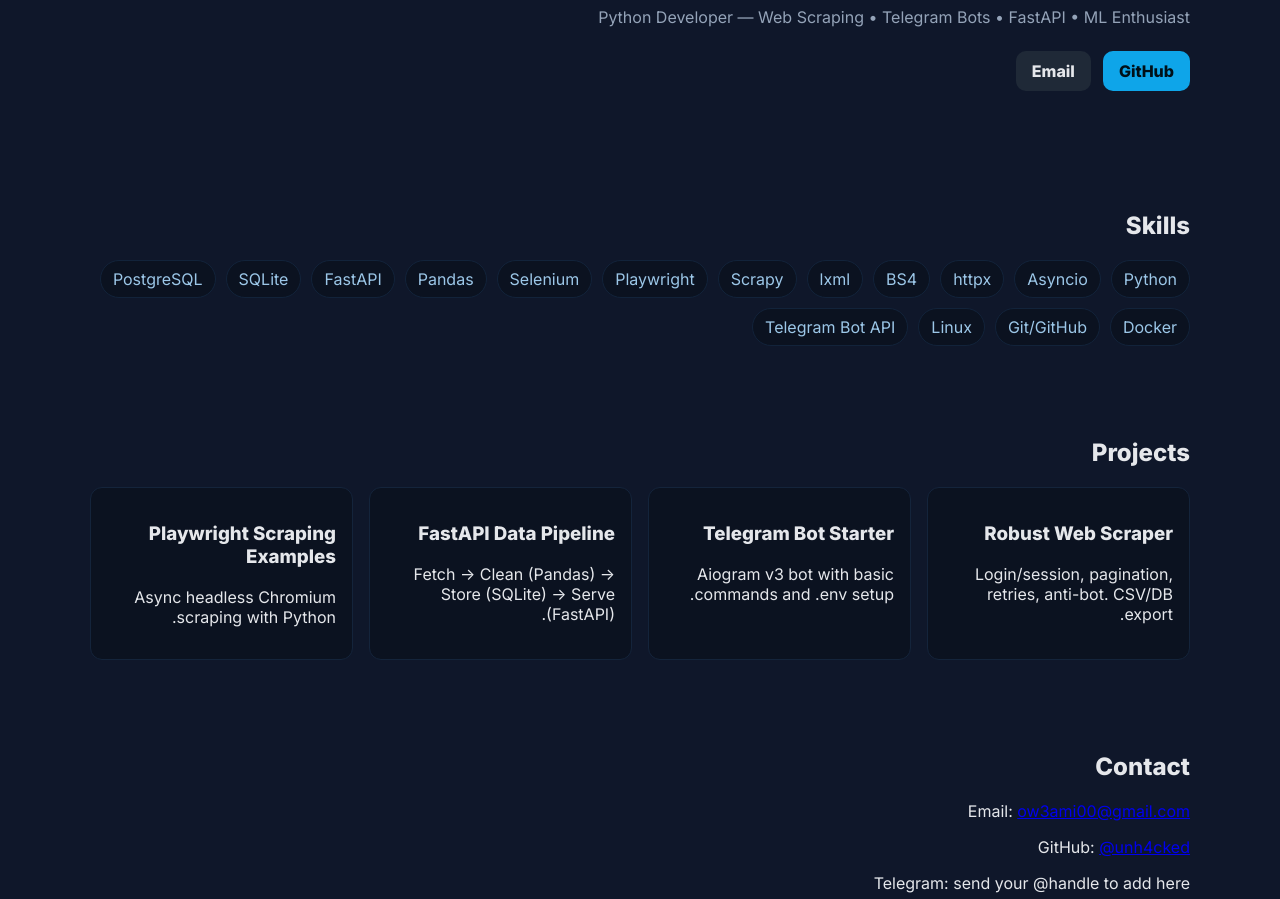
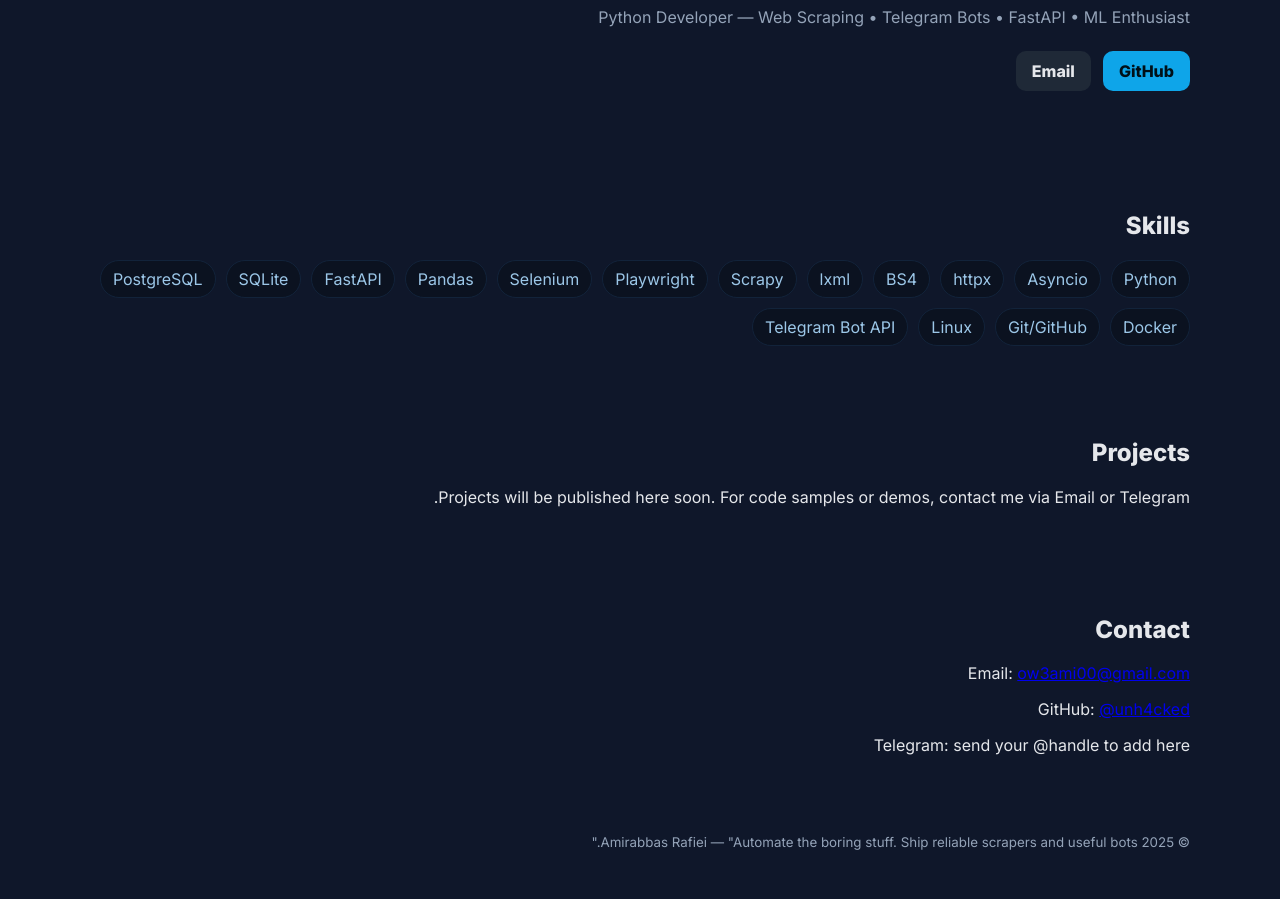
Before and after one commit to unh4cked/unh4cked.github.io, a plain HTML site: page index.html in a window 1280 px wide. Shown: the part 198-1097 px from the top of the page. Drawn offline with Linux system fonts and the light colour scheme.

Commit message:
chore: remove external repo links from Projects section (coming soon placeholder)

```diff
--- a/index.html
+++ b/index.html
@@ -44,24 +44,7 @@
 
       <section class="container" id="projects">
         <h2>Projects</h2>
-        <div class="cards">
-          <a class="card" href="https://github.com/unh4cked/web-scraper-robust" target="_blank" rel="noreferrer">
-            <h3>Robust Web Scraper</h3>
-            <p>Login/session, pagination, retries, anti-bot. CSV/DB export.</p>
-          </a>
-          <a class="card" href="https://github.com/unh4cked/telegram-bot-starter-aiogram" target="_blank" rel="noreferrer">
-            <h3>Telegram Bot Starter</h3>
-            <p>Aiogram v3 bot with basic commands and .env setup.</p>
-          </a>
-          <a class="card" href="https://github.com/unh4cked/fastapi-data-pipeline" target="_blank" rel="noreferrer">
-            <h3>FastAPI Data Pipeline</h3>
-            <p>Fetch → Clean (Pandas) → Store (SQLite) → Serve (FastAPI).</p>
-          </a>
-          <a class="card" href="https://github.com/unh4cked/playwright-scraping-examples" target="_blank" rel="noreferrer">
-            <h3>Playwright Scraping Examples</h3>
-            <p>Async headless Chromium scraping with Python.</p>
-          </a>
-        </div>
+        <p>Projects will be published here soon. For code samples or demos, contact me via Email or Telegram.</p>
       </section>
 
       <section class="container" id="contact">
```
